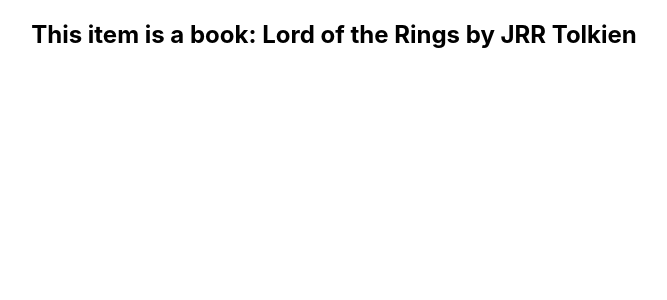
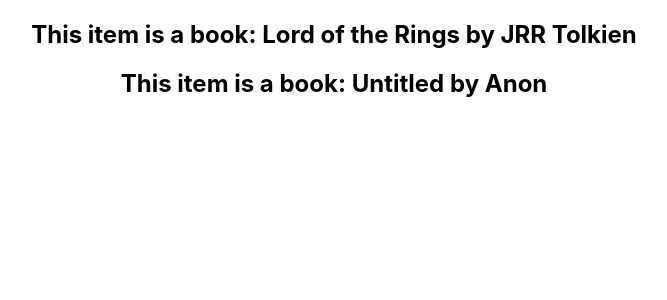
Before and after one commit to raegar/practice-react, a React (Create React App) app: page / in a window 1280 px wide. Shown: the top 300 px of the page, without its empty margins (306-973 px from the left). Built offline with nearby package versions, Linux system fonts and the light colour scheme.

Commit message:
Created example of a Book with no props in App.js

```diff
--- a/src/App.js
+++ b/src/App.js
@@ -5,6 +5,7 @@
   return (
     <div className="App">
       <Book title="Lord of the Rings" author="JRR Tolkien"/>
+      <Book />
     </div>
   );
 }
```
